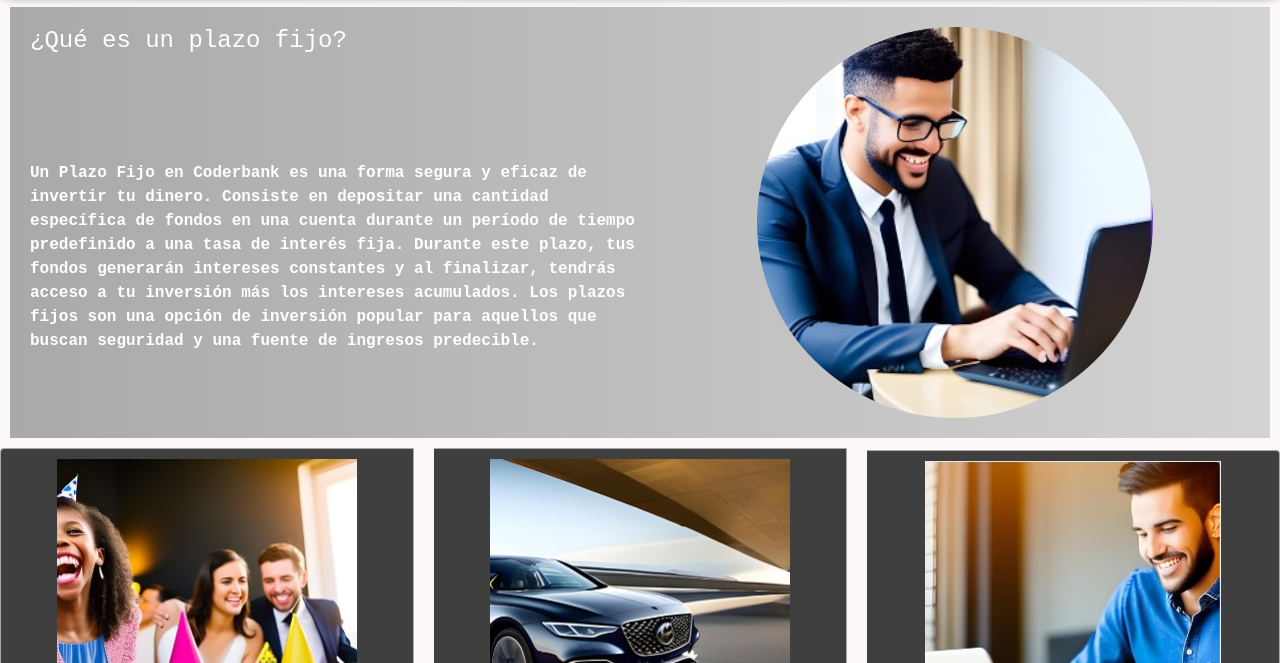
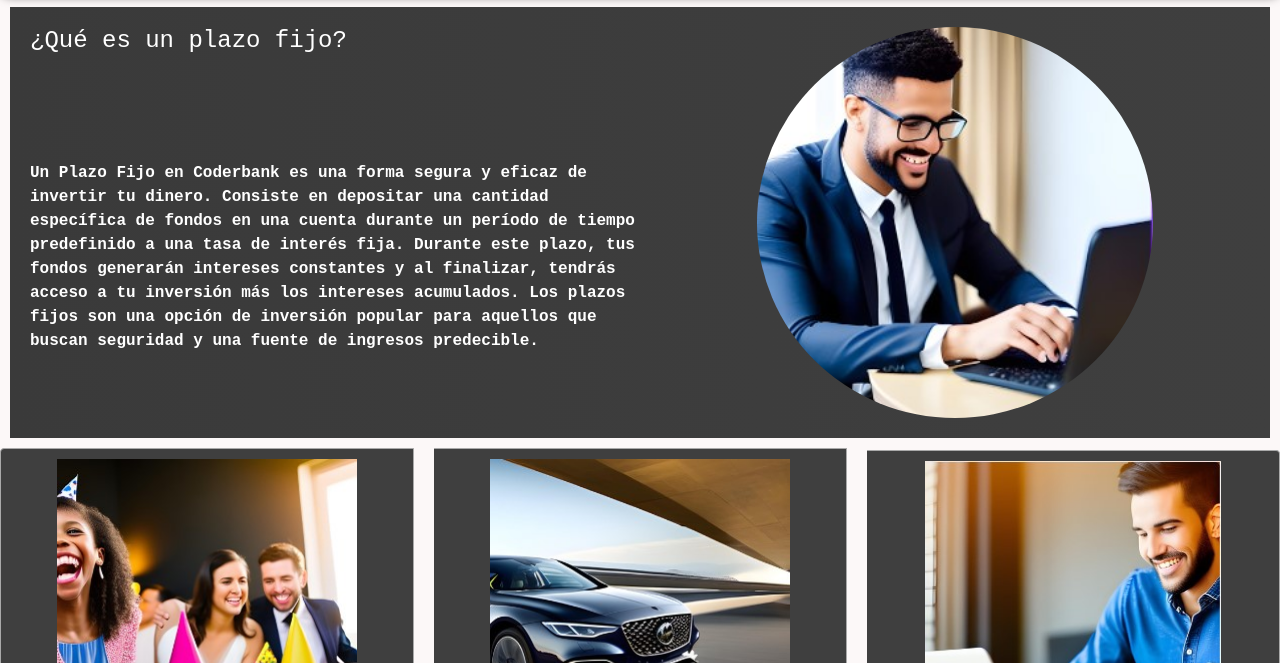
Before and after one commit to alanmayo94/proyecto_coder, a website: page pages/plazofijo.html in a window 1280 px wide. Shown: the part 137-800 px from the top of the page. Drawn offline with Linux system fonts and the light colour scheme.

Commit message:
últimos cambios

```diff
--- a/css/stylesheet.css
+++ b/css/stylesheet.css
@@ -252,7 +252,7 @@ display:none;
     padding: 20px;
     border: rgb(204, 202, 202);
     background-color: rgb(63, 63, 63) !important;
-    background-image: linear-gradient(to left, lightgrey, darkgray);
+    background-image: linear-gradient(to left, rgb(61, 61, 61), rgb(63, 63, 63));
 
 }
 
@@ -436,8 +436,8 @@ display:none;
     margin-top: 100px;
     margin-bottom: 100px;
     border: #cccccc inset 2px;
-    background-color: #7d7d7d;
-    background-image: linear-gradient(to right, lightgrey, black)
+    background-color: rgb(63, 63, 63);
+    background-image: linear-gradient(to right, rgb(63, 63, 63), rgb(39, 39, 39))
 }
 
 .titulointroprod{
--- a/pages/plazofijo.html
+++ b/pages/plazofijo.html
@@ -49,7 +49,7 @@
         <h1>
             Oportunidades de Crecimiento con Plazo Fijo en Coderbank
         </h1>
-        <section class="introprod" style="background-color: rgb(63, 63, 63);">
+        <section class="introprod">
             <h2 class="introtituloprod">
                 ¿Qué es un plazo fijo?
             </h2>
--- a/scss/_utilities.scss
+++ b/scss/_utilities.scss
@@ -632,7 +632,7 @@ h1 {
     margin: 10px;
     gap: 10px;
     padding: 20px;
-    background-color: rgb(175, 175, 175);
+    background-color: rgb(63, 63, 63);
     background-image: linear-gradient(to left, lightgrey, darkgray);
 
     .introtituloprod {
```
Also changed, not shown: pages/prestamopersonal.html (+1 -1 lines), css/styles.css.
